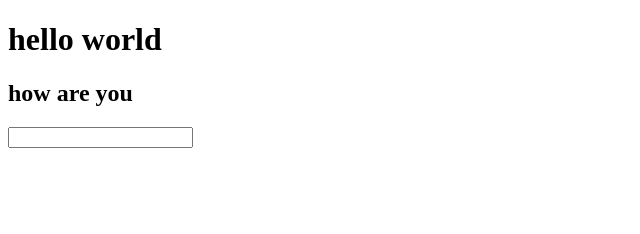
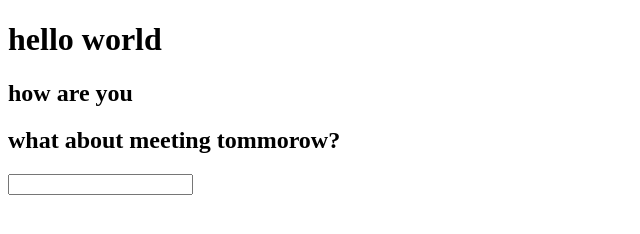
Before and after one commit to deepuissac/testsub, a plain HTML site: page index.html in a window 1280 px wide. Shown: the whole page, without its empty margins (0-640 px from the left). Drawn offline with Linux system fonts and the light colour scheme.

Commit message:
html file changed with wht abt mting tmrw

```diff
--- a/index.html
+++ b/index.html
@@ -8,6 +8,7 @@
   <body>
     <h1>hello world</h1>
     <h2>how are you</h2>
+    <h2>what about meeting tommorow?</h2>
     <div>
       <input type="text" />
     </div>
```
